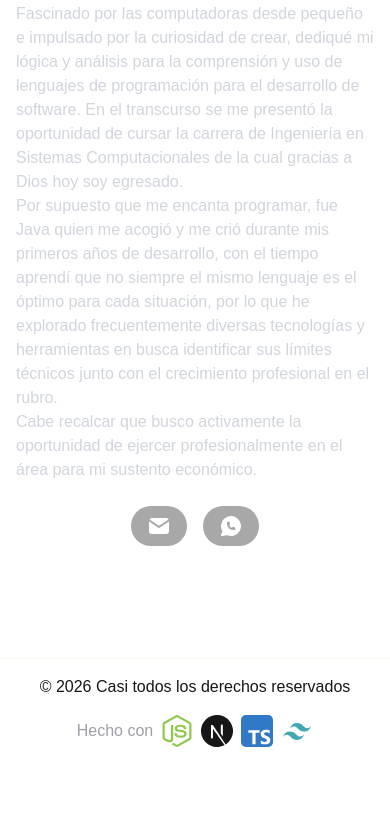
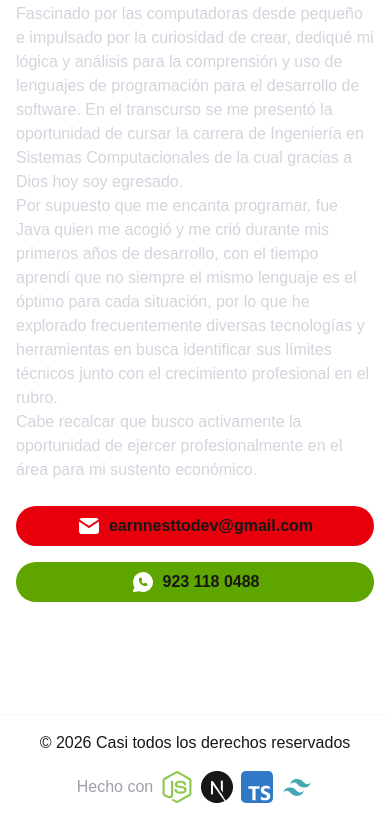
Before and after one commit to EarnNestToDev/Portfolio, a Next.js app: page / in a window 390 px wide. Shown: the part 4461-5280 px from the top of the page. Before the commit the page ends 5224 px from the top, so only its background shows below. Built offline with nearby package versions, Linux system fonts and the light colour scheme.

Commit message:
update v0.6.3.2 -> update ContactMe module | responsive movile

```diff
--- a/src/components/ContactMe.tsx
+++ b/src/components/ContactMe.tsx
@@ -8,22 +8,29 @@ const PHONE = "923_118_0488";
 
 const ContactMe = () => {
     return (
-        <article className="w-full rounded-lg flex flex-row items-center justify-center gap-4 p-2">
+        <article className="w-full rounded-lg flex flex-col md:flex-row items-center justify-center gap-4 p-2">
 
             <button
+                data-phone={EMAIL}
                 title="Copiar email"
                 className="
+                w-full
+                md:w-auto
                 flex
                 flex-row
                 items-center justify-center
                 gap-2 rounded-full
-                bg-zinc-800/40
+                bg-red-600
+                md:bg-zinc-800/40
                 hover:bg-red-500
                 font-bold
                 cursor-pointer
                 px-4 py-2
-                hover:after:content-['Copiar_email']
-                transition-all duration-600"
+                md:after:content-['•']
+                after:content-[attr(data-phone)]
+                md:hover:after:content-['Copiar_email']
+                transition-all duration-600
+                "
                 onClick={() => {
                     copiarAlPortapapeles(EMAIL);
                 }}
@@ -32,17 +39,23 @@ const ContactMe = () => {
             </button>
 
             <button
+                data-phone={PHONE.replaceAll("_", " ")}
                 title="Copiar número telefónico"
                 className="
+                w-full
+                md:w-auto
                 flex
                 flex-row
                 items-center justify-center
                 gap-2 rounded-full
-                bg-zinc-800/40
+                bg-lime-600
+                md:bg-zinc-800/40
                 hover:bg-lime-600
                 font-bold
                 cursor-pointer
                 px-4 py-2
+                md:after:content-['•']
+                after:content-[attr(data-phone)]
                 hover:after:content-['Copiar_número']
                 transition-all duration-600"
                 onClick={() => {
--- a/src/layouts/Main.tsx
+++ b/src/layouts/Main.tsx
@@ -1,5 +1,3 @@
-"use client";
-
 import Presentation from "@/components/Presentation";
 import Navbar from "@/components/Navbar";
 import Projects from "@/components/main/projects/Projects";
```
